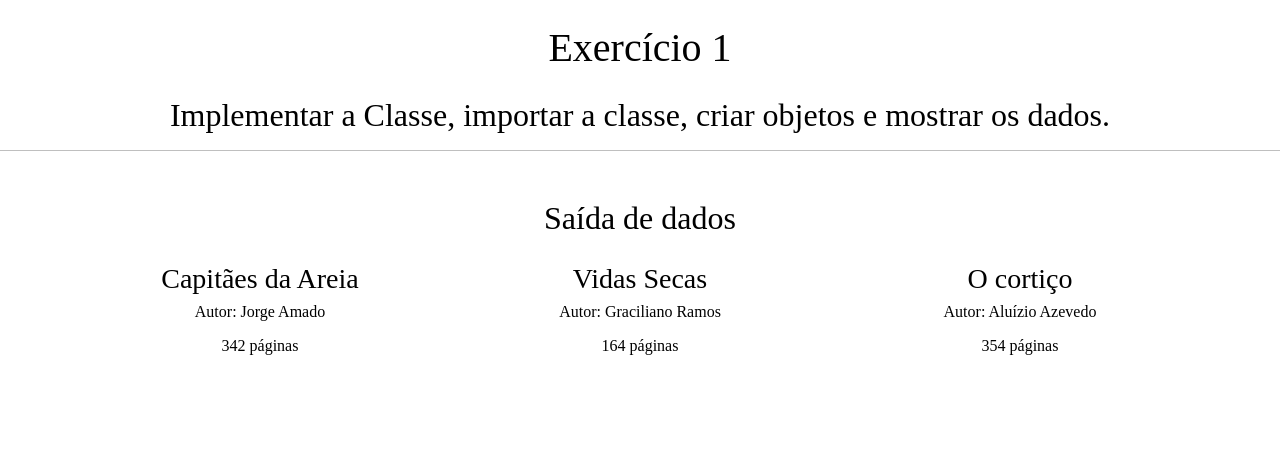
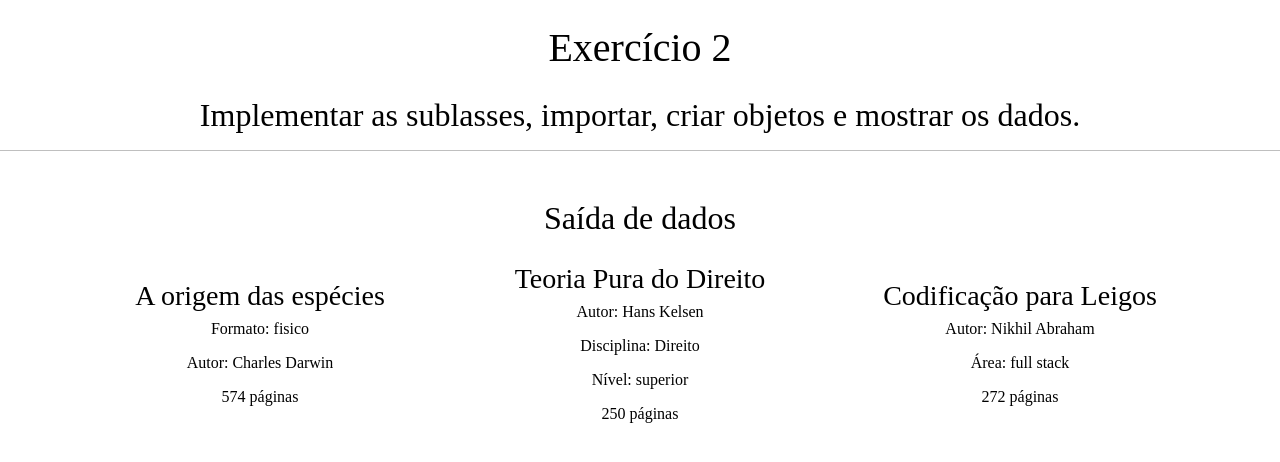
Before and after one commit to veronica-romano/exercicio-poo-1, a PHP site: page / in a window 1280 px wide. Shown: the top 462 px of the page. Run offline with PHP 8.4, Linux system fonts and the light colour scheme.

Commit message:
novas classes e sources

```diff
--- a/index.php
+++ b/index.php
@@ -5,35 +5,42 @@
     <meta http-equiv="X-UA-Compatible" content="IE=edge">
     <meta name="viewport" content="width=device-width, initial-scale=1.0">
     <link rel="stylesheet" href="css/bootstrap.css">
-    <title>Exercício 1 - POO</title>
+    <title>Exercício 2 - POO</title>
 </head>
 <body>
-    <h1 class="text-center mt-4">Exercício 1</h1>
+    <h1 class="text-center mt-4">Exercício 2</h1>
 
     <h2 class="text-center mt-4">
-        Implementar a Classe, importar a classe, criar objetos e mostrar os dados.
+        Implementar as sublasses, importar, criar objetos e mostrar os dados.
     </h2>
 
     <hr>
 
     <?php
-        require_once "src/Livro.php";
+        require_once "src/LivroTecnico.php";
+        require_once "src/LivroTDidatico.php";
+        require_once "src/LivroTProgramacao.php";
 
-        $livro1 = new Livro;
-        $livro2 = new Livro;
-        $livro3 = new Livro;
+        $livro1 = new LivroTecnico;
+        $livro2 = new LivroTDidatico;
+        $livro3 = new LivroTProgramacao;
 
-        $livro1->setTitulo("Capitães da Areia");
-        $livro1->setAutor("Jorge Amado");
-        $livro1->setPaginas(342);
+        $livro1->setTitulo('A origem das espécies');
+        $livro1->setFormato(['fisico', '']);
+        $livro1->setAutor(' Charles Darwin');
+        $livro1->setPaginas(574);
 
-        $livro2->setTitulo("Vidas Secas");
-        $livro2->setAutor("Graciliano Ramos");
-        $livro2->setPaginas(164);
 
-        $livro3->setTitulo("O cortiço");
-        $livro3->setAutor("Aluízio Azevedo");
-        $livro3->setPaginas(354);
+        $livro2->setTitulo("Teoria Pura do Direito");
+        $livro2->setAutor("Hans Kelsen");
+        $livro2->setPaginas(250);
+        $livro2->setDisciplina('Direito');
+        $livro2->setNivel(['superior', '', '']);
+
+        $livro3->setTitulo("Codificação para Leigos");
+        $livro3->setAutor("Nikhil Abraham");
+        $livro3->setPaginas(272);
+        $livro3->setArea('full stack');
 
     ?>
 
@@ -45,6 +52,7 @@
 
                 <div class="col">
                     <h3><?=$livro1->getTitulo()?></h3>
+                    <p>Formato: <?=$livro1->getFormato()?></p>
                     <p>Autor: <?=$livro1->getAutor()?></p>
                     <p><?=$livro1->getPaginas()?> páginas</p>
                 </div>
@@ -52,12 +60,15 @@
                 <div class="col">
                     <h3><?=$livro2->getTitulo()?></h3>
                     <p>Autor: <?=$livro2->getAutor()?></p>
+                    <p>Disciplina: <?=$livro2->getDisciplina()?></p>
+                    <p>Nível: <?=$livro2->getNivel()?></p>
                     <p><?=$livro2->getPaginas()?> páginas</p>
                 </div>
 
                 <div class="col">
                     <h3><?=$livro3->getTitulo()?></h3>
                     <p>Autor: <?=$livro3->getAutor()?></p>
+                    <p>Área: <?=$livro3->getArea()?></p>
                     <p><?=$livro3->getPaginas()?> páginas</p>
                 </div>
 
--- /dev/null
+++ b/src/LivroTDidatico.php
@@ -0,0 +1,31 @@
+<?php
+require_once "LivroTecnico.php";
+
+class LivroTDidatico extends LivroTecnico{
+    private string $disciplina;
+    private array $nivel = ['basico', 'medio', 'superior'];
+
+    public function getDisciplina(): string
+    {
+        return $this->disciplina;
+    }
+    public function setDisciplina(string $disciplina)
+    {
+        $this->disciplina = $disciplina;
+
+        return $this;
+    }
+
+    public function getNivel(): string
+    {
+        return implode('', $this->nivel);
+    }
+    public function setNivel(array $nivel)
+    {
+        $this->nivel = $nivel;
+
+        return $this;
+    }
+}
+
+?>
--- /dev/null
+++ b/src/LivroTProgramacao.php
@@ -0,0 +1,19 @@
+<?php
+require_once "LivroTecnico.php";
+
+class LivroTProgramacao extends LivroTecnico{
+    private string $area;
+
+    public function getArea(): string
+    {
+        return $this->area;
+    }
+    public function setArea(string $area)
+    {
+        $this->area = $area;
+
+        return $this;
+    }
+}
+
+?>
--- /dev/null
+++ b/src/LivroTecnico.php
@@ -0,0 +1,20 @@
+<?php
+require_once "Livro.php";
+
+class LivroTecnico extends Livro{
+    private array $formato = ['digital', 'fisico'];
+
+    public function getFormato(): string
+    {
+        return implode('', $this->formato);
+    }
+    public function setFormato(array $formato): self
+    {
+        $this->formato = $formato;
+
+        return $this;
+    }
+}
+
+
+?>
```
